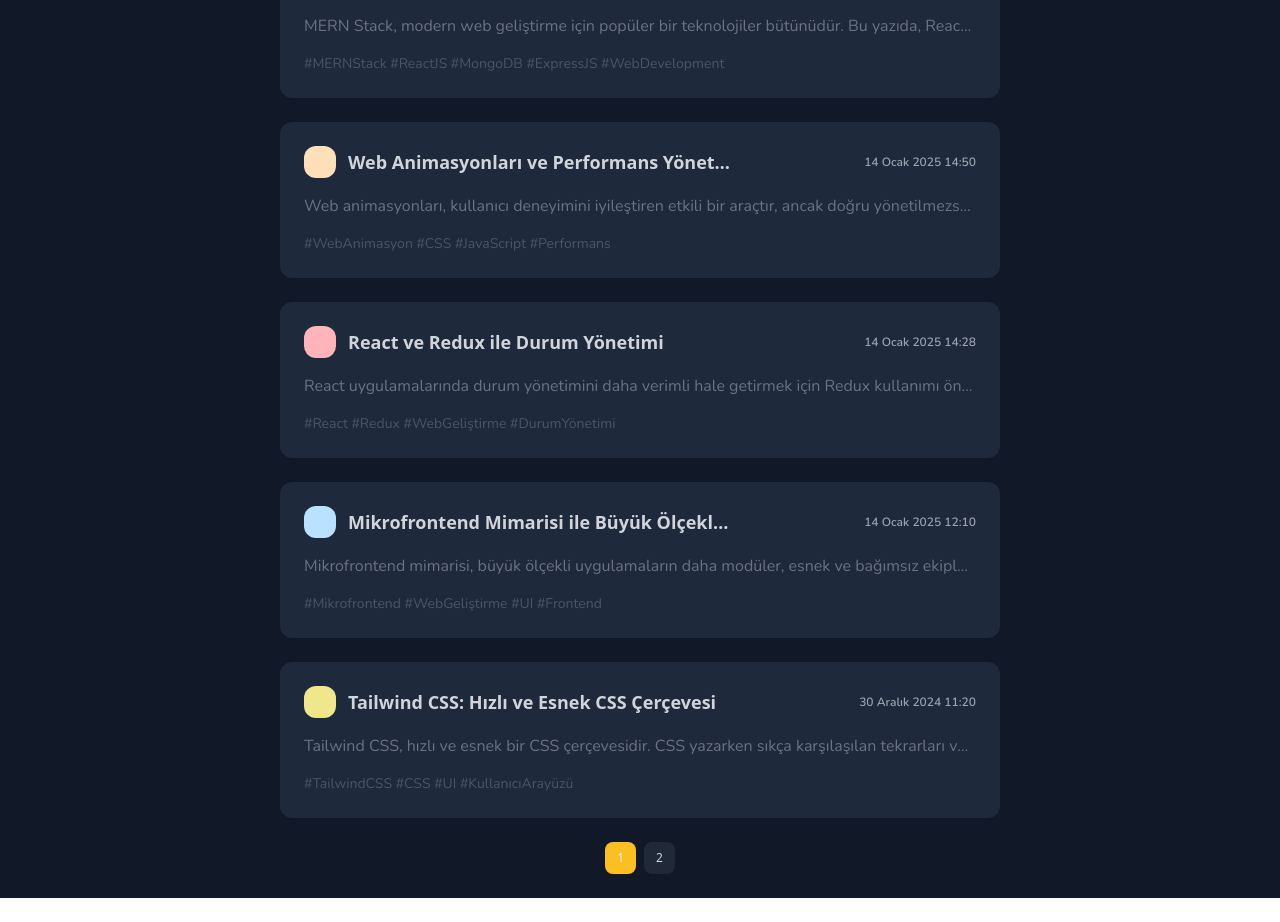
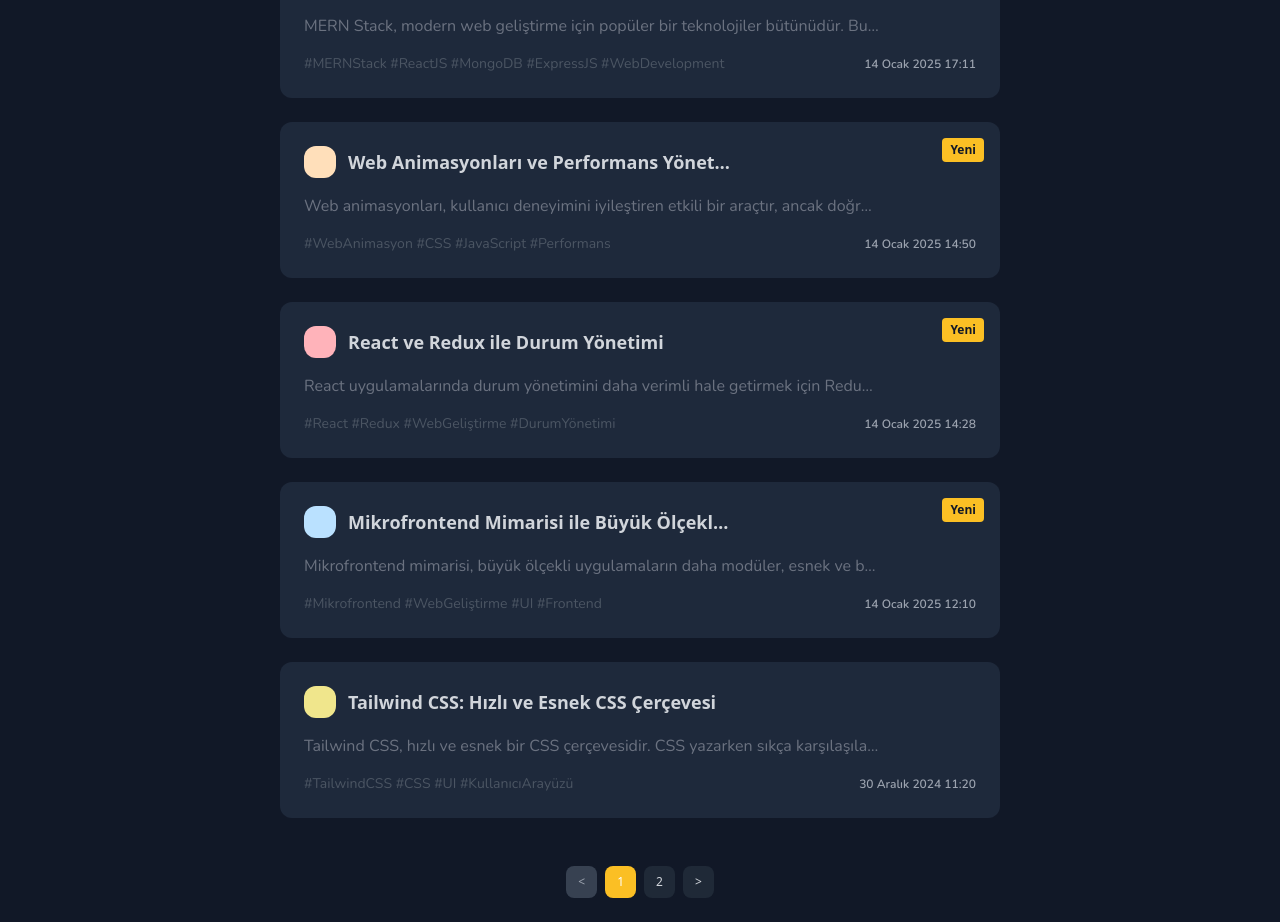
Before and after one commit to mustafakaracuha/mustafa-karacuha-portfolio, a React (Vite) app: page / in a window 1280 px wide. Shown: the part 410-1332 px from the top of the page. Before the commit the page ends 1308 px from the top, so only its background shows below. Built offline with nearby package versions, Linux system fonts and the light colour scheme.

Commit message:
add new tag and pagination component

```diff
--- /dev/null
+++ b/src/components/Pagination.jsx
@@ -0,0 +1,57 @@
+import React from "react";
+
+const Pagination = ({ totalItems, itemsPerPage, currentPage, onPageChange }) => {
+    const totalPages = Math.ceil(totalItems / itemsPerPage);
+
+    return (
+        <div className="flex justify-center items-center mt-12 space-x-2">
+            <button
+                onClick={() => currentPage > 1 && onPageChange(currentPage - 1)}
+                className={`py-2 px-3 rounded-lg text-xs transition duration-300 ${currentPage === 1 ? "bg-gray-700 text-gray-400" : "bg-gray-800 text-gray-300 hover:bg-amber-400 hover:text-white"}`}
+                disabled={currentPage === 1}
+            >
+                &lt;
+            </button>
+
+            {Array.from({ length: totalPages }, (_, index) => {
+                const pageNumber = index + 1;
+
+                if (pageNumber === 1 || pageNumber === totalPages || (pageNumber >= currentPage - 1 && pageNumber <= currentPage + 1)) {
+                    return (
+                        <button
+                            key={pageNumber}
+                            onClick={() => onPageChange(pageNumber)}
+                            className={`py-2 px-3 rounded-lg text-xs transition duration-300 ${
+                                currentPage === pageNumber ? "bg-amber-400 text-white" : "bg-gray-800 text-gray-300 hover:bg-amber-400 hover:text-white"
+                            }`}
+                        >
+                            {pageNumber}
+                        </button>
+                    );
+                }
+
+                if (pageNumber === currentPage - 2 || pageNumber === currentPage + 2) {
+                    return (
+                        <span key={pageNumber} className="text-gray-500 px-2">
+                            ...
+                        </span>
+                    );
+                }
+
+                return null;
+            })}
+
+            <button
+                onClick={() => currentPage < totalPages && onPageChange(currentPage + 1)}
+                className={`py-2 px-3 rounded-lg text-xs transition duration-300 ${
+                    currentPage === totalPages ? "bg-gray-700 text-gray-400" : "bg-gray-800 text-gray-300 hover:bg-amber-400 hover:text-white"
+                }`}
+                disabled={currentPage === totalPages}
+            >
+                &gt;
+            </button>
+        </div>
+    );
+};
+
+export default Pagination;
--- a/src/components/Portfolio.jsx
+++ b/src/components/Portfolio.jsx
@@ -3,6 +3,7 @@ import { useNavigate } from "react-router-dom";
 import { motion } from "framer-motion";
 
 import { projects } from "../data/project";
+import Pagination from "./Pagination"; // Sayfalama bileşeni
 
 function Portfolio() {
     const navigate = useNavigate();
@@ -23,7 +24,7 @@ function Portfolio() {
                     Gönderiler
                 </button>
                 <button onClick={() => navigate("/")} className="py-2 px-3 rounded-lg text-sm max-sm:text-xs font-semibold transition-all duration-300 bg-yellow-500 text-white">
-                Projeler
+                    Projeler
                 </button>
             </div>
 
@@ -35,10 +36,11 @@ function Portfolio() {
                         transition={{ duration: 0.5, delay: index * 0.2 }}
                         key={index}
                         onClick={() => window.open(project.link, "_blank")}
-                        className="bg-slate-800 p-5 rounded-xl shadow-lg transition-shadow duration-300 hover:shadow-2xl cursor-pointer transform hover:scale-105"
+                        className="bg-slate-800 p-5 rounded-xl shadow-lg transition-shadow duration-300 hover:shadow-2xl cursor-pointer transform hover:scale-105 relative"
                     >
-                        <div className="w-full flex items-center  justify-center overflow-hidden rounded-lg mb-4">
-                            <img src={project.image} alt={project.title} className="w-32 h-32 object-cover rounded-lg transition-transform duration-300 transform hover:scale-110" />
+                        {project.isNew && <span className="absolute top-4 right-4 z-50 bg-amber-400 text-xs font-bold text-gray-900 px-2 py-1 rounded">Yeni</span>}
+                        <div className="w-full flex items-center justify-center overflow-hidden rounded-lg mb-4">
+                            <img src={project.image} alt={project.title} className="w-36 h-36 object-cover rounded-lg transition-transform duration-300 transform hover:scale-110" />
                         </div>
                         <div className="text-left">
                             <h2 className="text-md font-semibold text-gray-800 truncate">{project.title}</h2>
@@ -47,18 +49,8 @@ function Portfolio() {
                     </motion.div>
                 ))}
             </div>
-
-            <div className="flex justify-center mt-12">
-                {Array.from({ length: Math.ceil(projects.length / postsPerPage) }, (_, index) => (
-                    <button
-                        key={index + 1}
-                        onClick={() => paginate(index + 1)}
-                        className={`py-2 px-3 mx-1 rounded-lg text-xs transition duration-300 ${currentPage === index + 1 ? "bg-amber-400 text-white" : "bg-gray-800 text-gray-300"}`}
-                    >
-                        {index + 1}
-                    </button>
-                ))}
-            </div>
+            {/* Sayfalama */}
+            <Pagination totalItems={projects.length} itemsPerPage={postsPerPage} currentPage={currentPage} onPageChange={paginate} />
         </div>
     );
 }
--- a/src/components/PostList.jsx
+++ b/src/components/PostList.jsx
@@ -5,6 +5,7 @@ import { motion } from "framer-motion";
 import posts from "../posts/posts.json";
 import colors from "../colors/colors.json";
 import SortedButton from "./SortedButton";
+import Pagination from "./Pagination";
 
 const PostList = () => {
     const [currentPage, setCurrentPage] = useState(1);
@@ -47,11 +48,12 @@ const PostList = () => {
                 {currentPosts.map((post, index) => (
                     <motion.div
                         key={post.id}
-                        className="bg-slate-800 max-sm:p-4 p-6 rounded-xl transition-shadow duration-300"
+                        className="bg-slate-800 max-sm:p-4 p-6 rounded-xl transition-shadow duration-300 relative"
                         initial={{ opacity: 0, y: -10 }}
                         animate={{ opacity: 1, y: 0 }}
                         transition={{ duration: 0.5, delay: index * 0.2 }}
                     >
+                        {post.isNew && <span className="absolute top-4 right-4 bg-amber-400 text-xs font-bold text-gray-900 px-2 py-1 rounded">Yeni</span>}
                         <div className="flex max-sm:flex-col items-center max-sm:items-baseline max-sm:space-y-4 justify-between">
                             <div className="flex items-center space-x-3 max-sm:space-x-0">
                                 <div className="w-8 h-8 rounded-xl max-sm:hidden" style={{ backgroundColor: getRandomColor() }}></div>
@@ -63,29 +65,17 @@ const PostList = () => {
                                     {post.title}
                                 </Link>
                             </div>
-
-                            <p className="text-xs font-semibold max-sm:text-gray-400 flex items-center gap-2 text-gray-400">
-                                {post.trDate}
-                            </p>
                         </div>
-                        <p className="text-gray-500  text-md max-sm:text-xs mt-4 text-ellipsis whitespace-nowrap overflow-hidden">{post.sortDesc}</p>
-                        <p className="text-gray-600 max-sm:hidden text-sm max-sm:text-xs mt-4">{post.tag}</p>
+                        <p className="text-gray-500 text-md max-sm:text-xs mt-4 max-w-xl text-ellipsis whitespace-nowrap overflow-hidden">{post.sortDesc}</p>
+                        <div className="flex items-center justify-between mt-4">
+                            <p className="text-gray-600 max-sm:hidden text-sm max-sm:text-xs">{post.tag}</p>
+                            <p className="text-xs font-semibold max-sm:text-gray-400 flex items-center gap-2 text-gray-400">{post.trDate}</p>
+                        </div>
                     </motion.div>
                 ))}
             </div>
-
             {/* Pagination */}
-            <div className="flex justify-center mt-6">
-                {Array.from({ length: Math.ceil(posts.length / postsPerPage) }, (_, index) => (
-                    <button
-                        key={index + 1}
-                        onClick={() => paginate(index + 1)}
-                        className={`py-2 px-3 mx-1 rounded-lg text-xs transition duration-300 ${currentPage === index + 1 ? "bg-amber-400 text-white" : "bg-gray-800 text-gray-300"}`}
-                    >
-                        {index + 1}
-                    </button>
-                ))}
-            </div>
+            <Pagination totalItems={posts.length} itemsPerPage={postsPerPage} currentPage={currentPage} onPageChange={paginate} />
         </div>
     );
 };
--- a/src/data/project.js
+++ b/src/data/project.js
@@ -32,12 +32,14 @@ export const projects = [
         title: "User JWT Authentication App",
         date: "9 Ocak 2025",
         image: userAuthApp,
+        "isNew": true,
         link: "https://user-auth-jwt.netlify.app/",
     },
     {
         title: "Sivas Web",
         date: "3 Hafta Önce",
         image: sivasApp,
+        "isNew": true,
         link: "https://sivas-web.vercel.app/",
     },
     {
--- a/src/posts/posts.json
+++ b/src/posts/posts.json
@@ -50,6 +50,7 @@
         "date": "2025-01-14T12:10:00",
         "trDate": "14 Ocak 2025 12:10",
         "author": "Mustafa Karaçuha",
+        "isNew": true,
         "tag": "#Mikrofrontend #WebGeliştirme #UI #Frontend",
         "sortDesc": "Mikrofrontend mimarisi, büyük ölçekli uygulamaların daha modüler, esnek ve bağımsız ekiplerce yönetilebilir bir yapıya kavuşmasını sağlar. Bu yazıda, mikrofrontend yapısının temelleri, avantajları ve uygulama araçları inceleniyor.",
         "content": "mikrofrontend-mimarisi-buyuk-olcekli-uygulama-gelistirme.md"
@@ -61,6 +62,7 @@
         "date": "2025-01-14T14:28:00",
         "trDate": "14 Ocak 2025 14:28",
         "author": "Mustafa Karaçuha",
+        "isNew": true,
         "tag": "#React #Redux #WebGeliştirme #DurumYönetimi",
         "sortDesc": "React uygulamalarında durum yönetimini daha verimli hale getirmek için Redux kullanımı önemli avantajlar sunar. Bu yazıda, React ile Redux entegrasyonunun temelleri, en iyi uygulamalar ve pratik örnekler ele alınmaktadır.",
         "content": "react-ve-redux-ile-durum-yonetimi.md"
@@ -72,6 +74,7 @@
         "date": "2025-01-14T14:50:00",
         "trDate": "14 Ocak 2025 14:50",
         "author": "Mustafa Karaçuha",
+        "isNew": true,
         "tag": "#WebAnimasyon #CSS #JavaScript #Performans",
         "sortDesc": "Web animasyonları, kullanıcı deneyimini iyileştiren etkili bir araçtır, ancak doğru yönetilmezse performans sorunlarına yol açabilir. Bu yazıda, animasyonların uygulanması, performansın optimize edilmesi ve en iyi pratikler ele alınmaktadır.",
         "content": "web-animasyonlari-ve-performans-yonetimi.md"
@@ -83,6 +86,7 @@
         "date": "2025-01-14T17:11:00",
         "trDate": "14 Ocak 2025 17:11",
         "author": "Mustafa Karaçuha",
+        "isNew": true,
         "tag": "#MERNStack #ReactJS #MongoDB #ExpressJS #WebDevelopment",
         "sortDesc": "MERN Stack, modern web geliştirme için popüler bir teknolojiler bütünüdür. Bu yazıda, React, MongoDB, Express ve Node.js kullanarak bir web uygulaması oluşturmanın temel adımları ve en iyi uygulamalar ele alınmaktadır.",
         "content": "mern-stack-ile-web-gelistirme.md"
```
